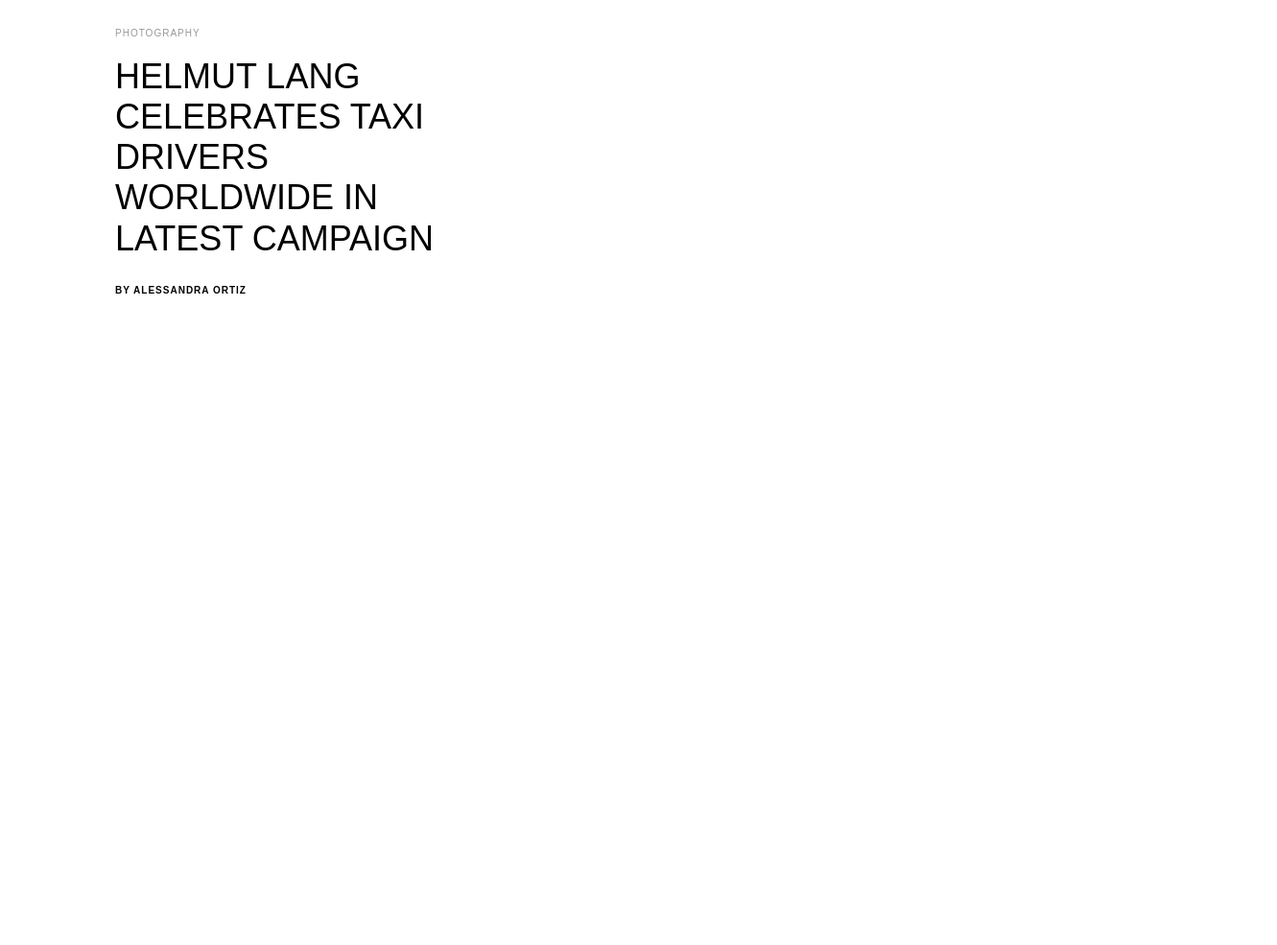
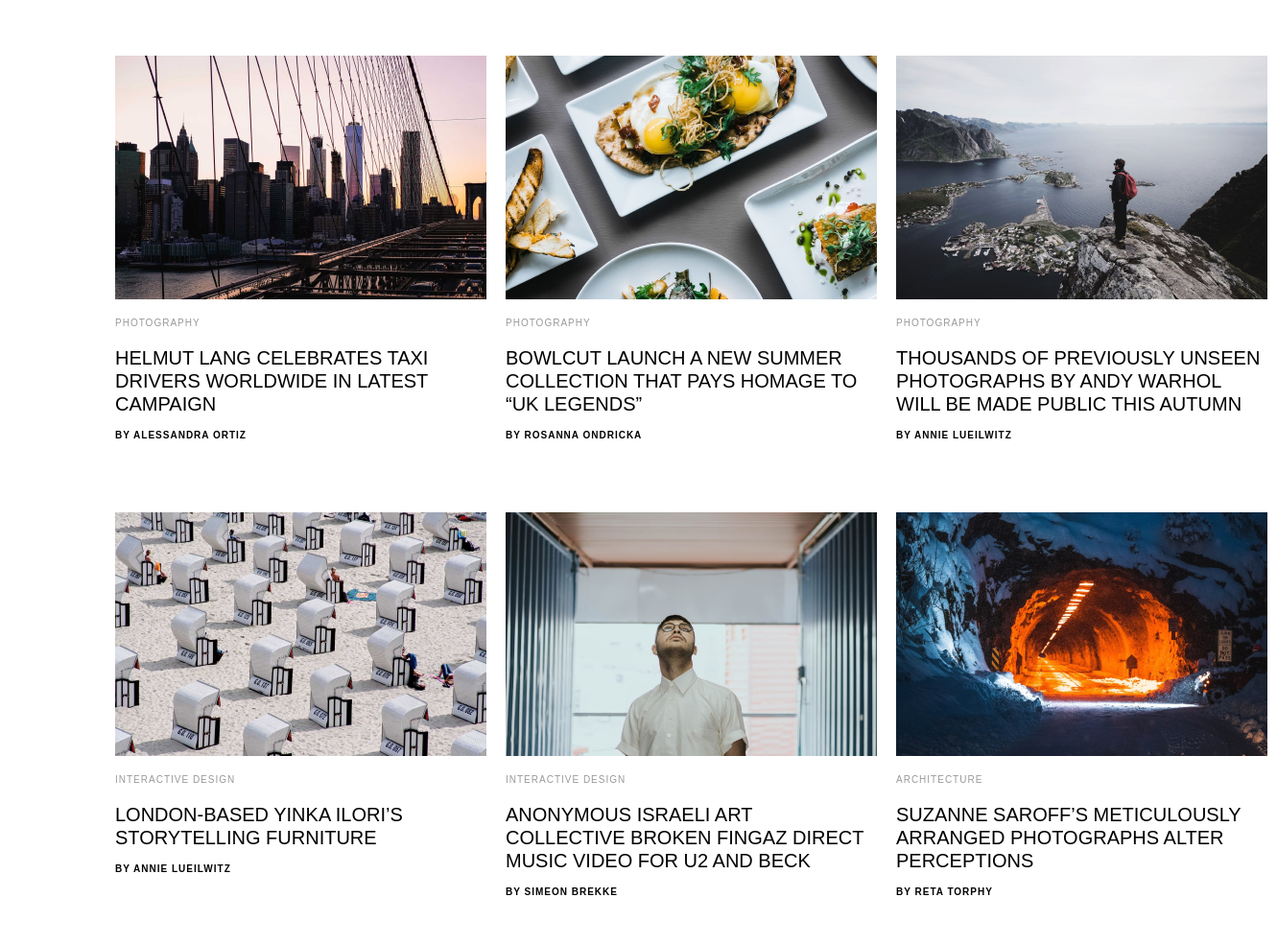
Before and after one commit to timgub3009/project_for_practice, a plain HTML site: page index.html in a window 1280 px wide. Shown: the part 628-1613 px from the top of the page at 96% size, 1331 px wide, since content can reach past the window. Before the commit the page ends 1340 px from the top, so only its background shows below. Drawn offline with Linux system fonts and the light colour scheme; files that its build step writes are made by us from their sources; a web font is replaced by a local one.

Commit message:
index.html edited

```diff
--- a/index.html
+++ b/index.html
@@ -7,14 +7,14 @@
   <meta name="viewport" content="width=device-width, initial-scale=1.0">
   <title>Noiceland</title>
   <link rel="stylesheet" href="https://use.typekit.net/urv0tcb.css">
-  <link rel="stylesheet" href="./font.css">
-  <link rel="stylesheet" href="./index.css">
+  <link rel="stylesheet" href="./vendor/fonts/fonts.css">
+  <link rel="stylesheet" href="./pages/index.css">
 </head>
 
 <body class="page">
   <header class="header">
     <div class="header__container">
-      <img class="header__logo" src="./logo.png" alt="page logo">
+      <img class="header__logo" src="./images/logo.png" alt="page logo">
       <nav>
         <ul class="header__menu-items">
           <li><a class="header__menu-item" href="#" target="_blank">Home</a></li>
@@ -27,7 +27,7 @@
 
   <section class="intro">
     <article class="intro__article">
-      <img src="./first_photo_japan.png" alt="Japan mountains" class="intro__image">
+      <img src="./images/first_photo_japan.png" alt="Japan mountains" class="intro__image">
       <div class="intro__content">
         <span class="image-caption">Illustration</span>
         <h1 class="section-title">Japan House opens in mountainside to foster peak creativity.</h1>
@@ -39,13 +39,62 @@
   </section>
 
   <section class="article-grid">
-    <div class="article-grid__items">
-      <article class="article-grid__item">
-        <span class="image-caption">Photography</span>
-        <h2 class="section-title section-title_article-grid_theme">Helmut Lang celebrates taxi drivers worldwide in latest campaign</h2>
-        <span class="author-name">By Alessandra Ortiz</span>
-      </article>
-    </div>
+    <ul class="article-grid__items">
+      <li>
+        <article class="article-grid__item">
+          <img class="image image_theme_article-grid" src="./images/grid1.png" alt="">
+          <span class="image-caption">Photography</span>
+          <h2 class="section-title section-title_theme_article-grid">Helmut Lang celebrates taxi drivers worldwide in
+            latest campaign</h2>
+          <span class="author-name">By Alessandra Ortiz</span>
+        </article>
+      </li>
+      <li>
+        <article class="article-grid__item">
+          <img class="image image_theme_article-grid" src="./images/grid2.png" alt="">
+          <span class="image-caption">Photography</span>
+          <h2 class="section-title section-title_theme_article-grid">Bowlcut launch a new summer collection that pays
+            homage to “UK legends”</h2>
+          <span class="author-name">By Rosanna Ondricka</span>
+        </article>
+      </li>
+      <li>
+        <article class="article-grid__item">
+          <img class="image image_theme_article-grid" src="./images/grid3.png" alt="">
+          <span class="image-caption">Photography</span>
+          <h2 class="section-title section-title_theme_article-grid">Thousands of previously unseen photographs by Andy
+            Warhol will be made public this Autumn</h2>
+          <span class="author-name">By Annie Lueilwitz</span>
+        </article>
+      </li>
+      <li>
+        <article class="article-grid__item">
+          <img class="image image_theme_article-grid" src="./images/grid4.png" alt="">
+          <span class="image-caption">Interactive Design</span>
+          <h2 class="section-title section-title_theme_article-grid">London-based Yinka Ilori’s storytelling furniture
+          </h2>
+          <span class="author-name">By Annie Lueilwitz</span>
+        </article>
+      </li>
+      <li>
+        <article class="article-grid__item">
+          <img class="image image_theme_article-grid" src="./images/grid5.png" alt="">
+          <span class="image-caption">Interactive Design</span>
+          <h2 class="section-title section-title_theme_article-grid">Anonymous Israeli art collective Broken Fingaz
+            direct music video for U2 and Beck</h2>
+          <span class="author-name">By Simeon Brekke</span>
+        </article>
+      </li>
+      <li>
+        <article class="article-grid__item">
+          <img class="image image_theme_article-grid" src="./images/grid6.png" alt="">
+          <span class="image-caption">Architecture</span>
+          <h2 class="section-title section-title_theme_article-grid">Suzanne Saroff’s meticulously arranged photographs
+            alter perceptions</h2>
+          <span class="author-name">By Reta Torphy</span>
+        </article>
+      </li>
+    </ul>
   </section>
 </body>
 
```
